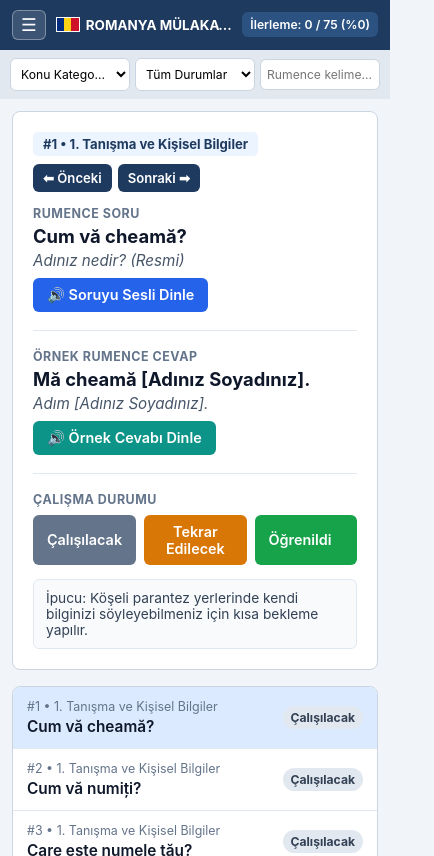
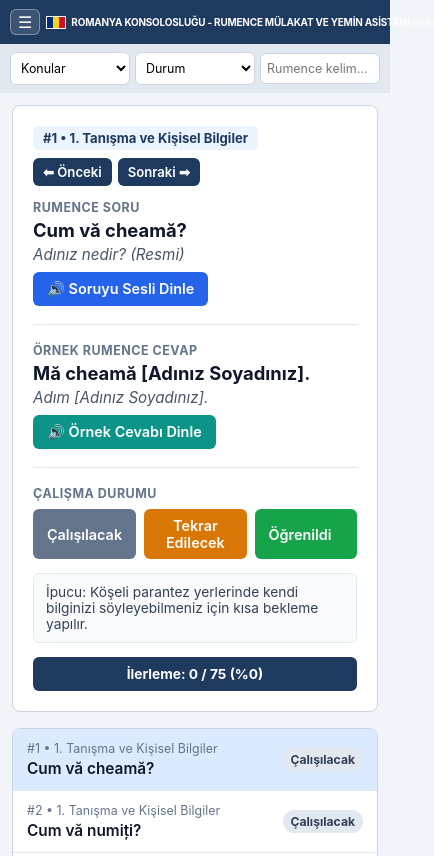
Before and after one commit to aytekint68-oss/romanya-mulakat-calisma, a plain HTML site: page index.html in a window 390 px wide. Shown: the top 856 px of the page, 434 px wide, since content can reach past the window. Drawn offline with Linux system fonts and the light colour scheme.

Commit message:
Add files via upload

```diff
--- a/index.html
+++ b/index.html
@@ -6,7 +6,7 @@
 <meta http-equiv="Cache-Control" content="no-cache, no-store, must-revalidate">
 <meta http-equiv="Pragma" content="no-cache">
 <meta http-equiv="Expires" content="0">
-<title>Romanya Konsolosluğu – Rumence Mülakat & Yemin Çalışma Asistanı</title>
+<title>Romanya Konsolosluğu - Rumence Mülakat ve Yemin Asistanı</title>
 <style>
   :root {
     --navy: #1E3A5F;
@@ -31,7 +31,7 @@
     position: relative;
   }
   .header-left {
-    display: flex; align-items: center; gap: 10px; min-width: 0;
+    display: flex; align-items: center; gap: 10px; min-width: 0; flex: 1;
   }
   .hamburger-btn {
     display: none;
@@ -48,8 +48,8 @@
   .hamburger-btn:active {
     background: rgba(255, 255, 255, 0.28);
   }
-  .brand { display: flex; align-items: center; gap: 8px; font-weight: 700; font-size: 1rem; min-width: 0; }
-  .brand-title { white-space: nowrap; overflow: hidden; text-overflow: ellipsis; }
+  .brand { display: flex; align-items: center; gap: 8px; font-weight: 700; font-size: 0.98rem; min-width: 0; }
+  .brand-title { white-space: nowrap; }
   .flag {
     display: inline-flex; width: 30px; height: 18px; border: 1px solid #fff; flex-shrink: 0;
   }
@@ -62,8 +62,19 @@
   }
   .badge-progress {
     background: var(--slate); padding: 6px 12px; border-radius: 6px; font-size: 0.88rem; font-weight: 600;
-    white-space: nowrap; text-align: right;
+    white-space: nowrap;
   }
+  .mobile-progress-box {
+    display: none;
+    background: var(--navy);
+    color: #fff;
+    padding: 9px 12px;
+    border-radius: 6px;
+    font-size: 0.86rem;
+    font-weight: 700;
+    text-align: center;
+  }
+
   .btn {
     border: none; border-radius: 6px; padding: 8px 14px; font-weight: 600; cursor: pointer;
     font-size: 0.9rem; color: #fff; display: inline-flex; align-items: center; gap: 6px; transition: opacity .15s;
@@ -145,13 +156,20 @@
   .detail-panel { order: 2; }
 
   @media (max-width: 860px) {
-    header { padding: 10px 12px; gap: 6px; }
-    .hamburger-btn { display: inline-flex; align-items: center; justify-content: center; padding: 5px 8px; font-size: 1.1rem; }
+    header { padding: 9px 10px; gap: 6px; }
+    .header-left { gap: 6px; }
+    .hamburger-btn { display: inline-flex; align-items: center; justify-content: center; padding: 4px 7px; font-size: 1rem; }
     .nav-tabs { display: none; }
-    .desktop-exam-btn { display: none; }
-    .brand { font-size: 0.84rem; gap: 6px; }
-    .flag { width: 24px; height: 15px; }
-    .badge-progress { padding: 5px 8px; font-size: 0.76rem; }
+    .header-actions { display: none; }
+    .mobile-progress-box { display: block; }
+
+    .brand { gap: 5px; }
+    .flag { width: 20px; height: 13px; }
+    .brand-title {
+      font-size: clamp(0.60rem, 2.55vw, 0.84rem);
+      letter-spacing: -0.2px;
+      white-space: nowrap;
+    }
 
     /* Mobilde filtrelerin tek satırda yan yana sığması */
     .filters { padding: 8px 10px; gap: 5px; flex-wrap: nowrap; }
@@ -160,7 +178,7 @@
       min-width: 0;
       width: 100%;
       padding: 7px 6px;
-      font-size: 0.76rem;
+      font-size: 0.78rem;
       text-overflow: ellipsis;
     }
 
@@ -258,7 +276,7 @@
     <button type="button" class="hamburger-btn" id="hamburgerBtn" aria-label="Menüyü Aç/Kapat" onclick="toggleMobileMenu()">☰</button>
     <div class="brand">
       <div class="flag"><span></span><span></span><span></span></div>
-      <span class="brand-title">ROMANYA MÜLAKAT & YEMİN <small style="opacity:.75;font-weight:400;">(v3.8)</small></span>
+      <span class="brand-title">ROMANYA KONSOLOSLUĞU - RUMENCE MÜLAKAT VE YEMİN ASİSTANI <small style="opacity:.75;font-weight:400;">(v3.9)</small></span>
     </div>
   </div>
   <div class="header-actions">
@@ -294,7 +312,7 @@
   <div class="filters">
     <select id="catFilter" onchange="renderList()"></select>
     <select id="statusFilter" onchange="renderList()">
-      <option value="Tümü">Tüm Durumlar</option>
+      <option value="Tümü">Durum</option>
       <option value="Çalışılacak">Çalışılacak</option>
       <option value="Tekrar Edilecek">Tekrar Edilecek</option>
       <option value="Öğrenildi">Öğrenildi</option>
@@ -346,6 +364,9 @@
       <div class="status-bar" id="statusBar">
         İpucu: Köşeli parantez yerlerinde kendi bilginizi söyleyebilmeniz için kısa bekleme yapılır.
       </div>
+
+      <!-- Mobilde Soru-Cevap Panelinin Altında Gösterilen İlerleme Durumu -->
+      <div class="mobile-progress-box" id="mobileProgressBadge">İlerleme: 0 / 74 (%0)</div>
     </div>
   </div>
 </div>
@@ -561,7 +582,7 @@ function init() {
   const catSelect = document.getElementById("catFilter");
   const allOpt = document.createElement("option");
   allOpt.value = "Tümü";
-  allOpt.textContent = "Konu Kategorileri";
+  allOpt.textContent = "Konular";
   catSelect.appendChild(allOpt);
 
   const cats = [...new Set(SORULAR.map(s => s[0]))];
@@ -768,7 +789,10 @@ function renderList() {
   });
 
   const pct = Math.round((learnedCount / SORULAR.length) * 100);
-  document.getElementById("progressBadge").textContent = `İlerleme: ${learnedCount} / ${SORULAR.length} (%${pct})`;
+  const progressText = `İlerleme: ${learnedCount} / ${SORULAR.length} (%${pct})`;
+  document.getElementById("progressBadge").textContent = progressText;
+  const mobBadge = document.getElementById("mobileProgressBadge");
+  if (mobBadge) mobBadge.textContent = progressText;
 }
 
 function selectQuestion(idx, shouldScroll = true) {
```
